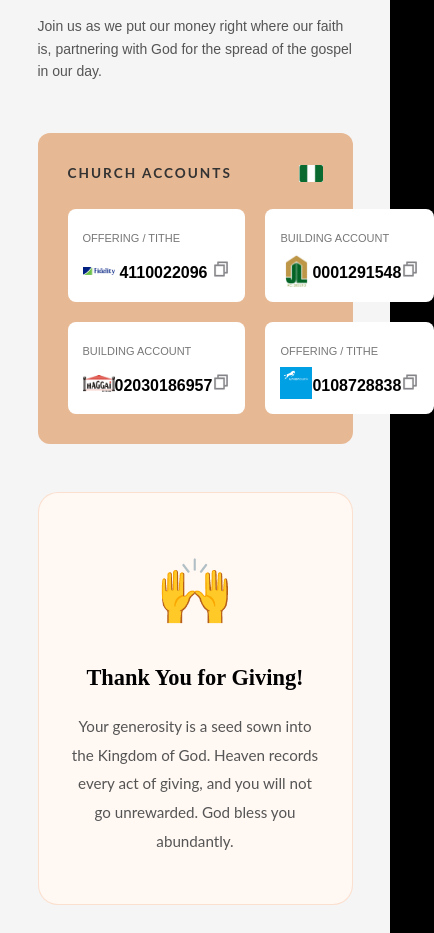
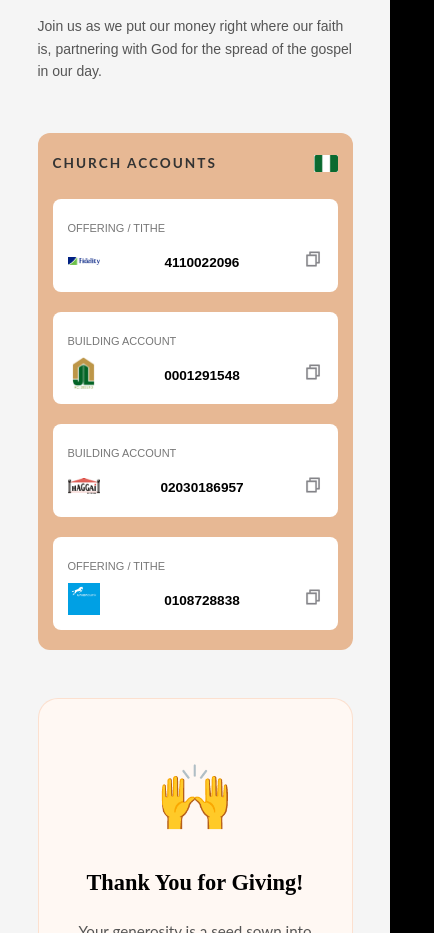
Before and after one commit to Oyegoke-chima/eagles-assembly, a React (Vite) app: page /give in a window 390 px wide. Shown: the part 1140-2073 px from the top of the page, 434 px wide, since content can reach past the window. Built offline with nearby package versions, Linux system fonts and the light colour scheme.

Commit message:
fix account grid mobile layout

```diff
--- a/src/index.css
+++ b/src/index.css
@@ -2014,3 +2014,17 @@ html {
   color: #FFB783;
   font-style: italic;
 }
+
+@media (max-width: 768px) {
+  .account-grid {
+    grid-template-columns: 1fr; /* ← stack to single column */
+  }
+
+  .primary-card {
+    padding: 20px 15px; /* ← tighten padding */
+  }
+
+  .account-number {
+    font-size: 0.85rem; /* ← shrink account number text slightly */
+  }
+}
```
